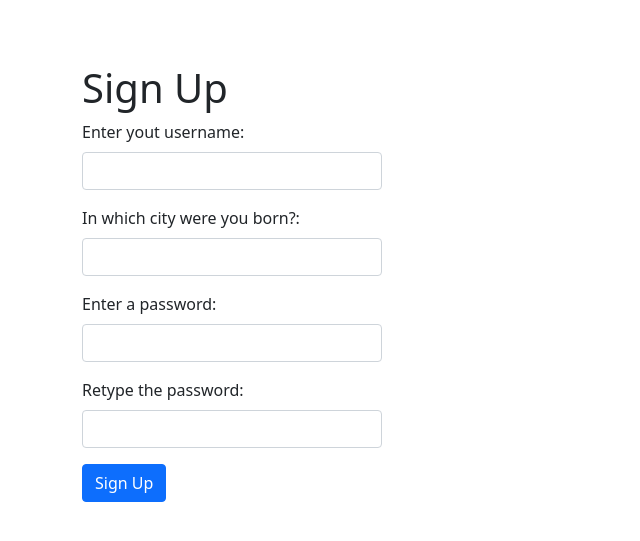
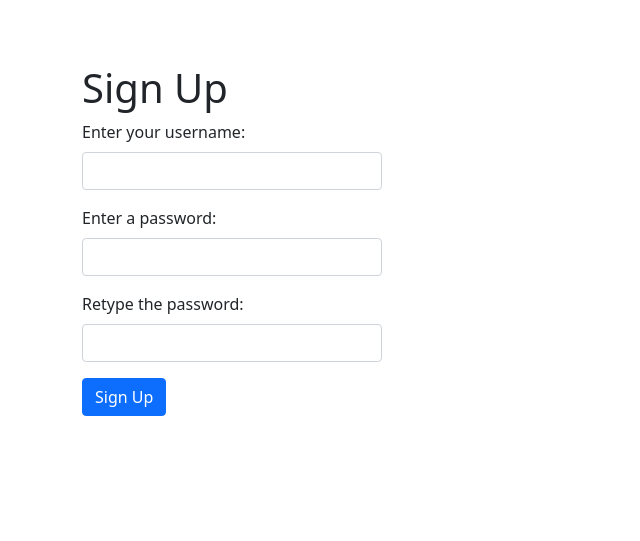
Before and after one commit to Konstanenonen/foodDiaryWithPHPandSQL, a PHP site: page /signup.php in a window 1280 px wide. Shown: the part 56-597 px from the top of the page, without its empty margins (0-640 px from the left). Run offline with PHP 8.4, Linux system fonts and the light colour scheme.

Commit message:
More improvements

```diff
--- a/index.php
+++ b/index.php
@@ -11,8 +11,6 @@ session_start();
     if (isset($_COOKIE['userid']) && isset($_COOKIE['username'])) {
       $_SESSION['userid'] = $_COOKIE['userid'];
       $_SESSION['username'] = $_COOKIE['username'];
-      // Using city here is for demonstration purposes. In real applications, you should not save personal data in cookies
-      $_SESSION['city'] = $_COOKIE['city'];
     }
   }
 
@@ -169,8 +167,7 @@ if ($_SERVER['REQUEST_METHOD'] == 'POST')
             echo '<div class="card" style="width: 25rem;">';
             echo '<div class="card-body">';
             echo '<h5 class="card-title">Hello, '. $_SESSION['username'] . '!</h5>';
-            echo '<class="card-text">Here is the proof that I remember you:<br>';
-            echo 'You were born in ' . $_SESSION['city'] . '!</class=><br>';
+            echo '<class="card-text"> Below you can add new meals to your Food Diary.<br>';
             echo '<br><button type="button" class="btn btn-primary"><a href="logout.php" style="color: white;">Log Out</a></button></p>';
             echo '</div>';
             echo '</div>';
--- a/login.php
+++ b/login.php
@@ -20,7 +20,7 @@
 
       if (!empty($username) && !empty($password)) {
         // Fetch the userid, username, password, and city from the database
-        $query = "SELECT userid, username, city FROM customer WHERE username = '$username' AND password = SHA('$password')";
+        $query = "SELECT userid, username FROM customer WHERE username = '$username' AND password = SHA('$password')";
         $data = mysqli_query($dbc, $query);
 
         if (mysqli_num_rows($data) == 1) {
@@ -29,11 +29,9 @@
 
           $_SESSION['userid'] = $row['userid'];
           $_SESSION['username'] = $row['username'];
-          $_SESSION['city'] = $row['city'];
 
           setcookie('userid', $row['userid'], time() + (60 * 60 * 24 * 30));    // expires in 30 days
           setcookie('username', $row['username'], time() + (60 * 60 * 24 * 30));  // expires in 30 days
-          setcookie('city', $row['city'], time() + (60 * 60 * 24 * 30));  // expires in 30 days
 
           // Check this nice way to get the URL of the app's home page
           $home_url = 'http://' . $_SERVER['HTTP_HOST'] . dirname($_SERVER['PHP_SELF']) . '/index.php';
--- a/signup.php
+++ b/signup.php
@@ -62,9 +62,8 @@ require_once('dbinfo.php');
     $username = mysqli_real_escape_string($dbc, trim($_POST['username'])); //mysqli_real_escape_string is used to enhance security
     $password1 = mysqli_real_escape_string($dbc, trim($_POST['password1']));
     $password2 = mysqli_real_escape_string($dbc, trim($_POST['password2']));
-    $city = mysqli_real_escape_string($dbc, trim($_POST['city']));
 
-    if (!empty($username) && !empty($password1) && !empty($password2) && !empty($city) && ($password1 == $password2)) {
+    if (!empty($username) && !empty($password1) && !empty($password2) && ($password1 == $password2)) {
       // Check that the provided username does not yet exist in the database
       $query = "SELECT * FROM customer WHERE username = '$username'";
       $data = mysqli_query($dbc, $query);
@@ -72,7 +71,7 @@ require_once('dbinfo.php');
         // The username does not exist yet, so insert the data into the database.
       	// No need to add userid, because teh userid is configured with AUTO-INCREMENT in the table. MySQL will automatically generate the userid
         // SHA is used to encrypt the password
-      	$query = "INSERT INTO customer (username, password, city) VALUES ('$username', SHA('$password1'), '$city')";
+      	$query = "INSERT INTO customer (username, password) VALUES ('$username', SHA('$password1'))";
         mysqli_query($dbc, $query);
 
         // Get the userid of the just created account
@@ -83,10 +82,8 @@ require_once('dbinfo.php');
         // Set the session variables to hold the userid, username, and city of the just created account. Set also the cookies.
         $_SESSION['userid'] = $row['userid'];
         $_SESSION['username'] = $username;
-        $_SESSION['city'] = $city;
         setcookie('userid', $row['userid'], time() + (60 * 60 * 24 * 30));    // expires in 30 days
         setcookie('username', $username, time() + (60 * 60 * 24 * 30));  // expires in 30 days
-        setcookie('city', $city, time() + (60 * 60 * 24 * 30));  // expires in 30 days
 
         mysqli_close($dbc);
 
@@ -116,20 +113,16 @@ require_once('dbinfo.php');
       <div class="col-sm">
         <form action='signup.php' method='post'>
           <div class="mb-3">
-            <label for="exampleInputEmail1" class="form-label">Enter yout username:</label>
-            <input type="text" name="username" class="form-control" id="username" aria-describedby="username" style="width: 300px;">
-        </div>
-        <div div class="mb-3">
-          <label for="exampleInputPassword1" class="form-label">In which city were you born?:</label>
-          <input type="text" name='city' class="form-control" id="city" style="width: 300px;">
+            <label for="exampleInputEmail1" class="form-label">Enter your username:</label>
+            <input type="text" name="username" class="form-control" id="username" aria-describedby="username" autocomplete="new-username" style="width: 300px;">
         </div>
         <div div class="mb-3">
           <label for="exampleInputPassword1" class="form-label">Enter a password:</label>
-          <input type="password" name='password1' class="form-control" id="password1" style="width: 300px;">
+          <input type="password" name='password1' autocomplete="new-password" class="form-control" id="password1" style="width: 300px;">
         </div>
         <div div class="mb-3">
           <label for="exampleInputPassword1" class="form-label">Retype the password:</label>
-          <input type="password" name='password2' class="form-control" id="password2" style="width: 300px;">
+          <input type="password" name='password2' autocomplete="new-password-again" class="form-control" id="password2" style="width: 300px;">
         </div>
         <button type="submit" name='signing-up' class="btn btn-primary">Sign Up</button>
       </form>
```
Also changed, not shown: dbinfo.php (+2 -26 lines), 1 other file.
